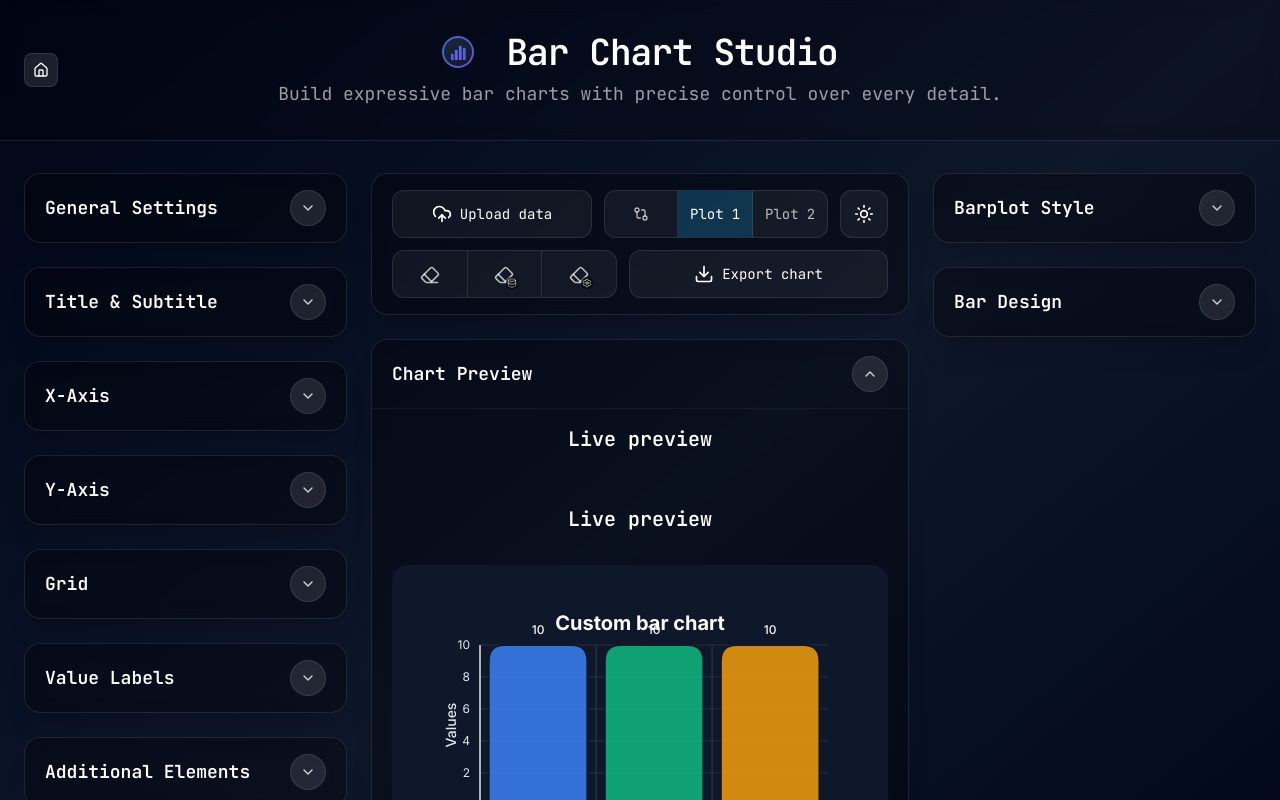
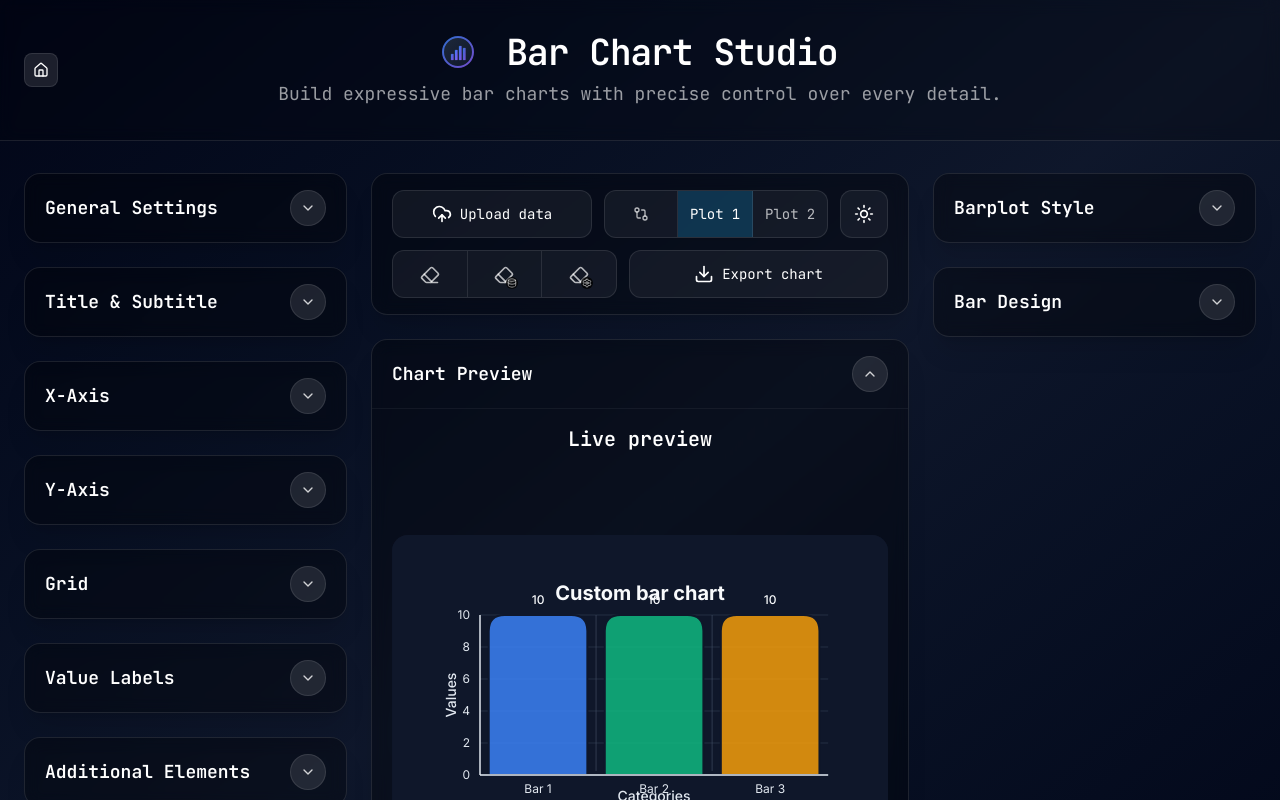
Before and after one commit to Prot10/Plot-Studio, a React (Vite) app: page /bar in a window 1280 px wide. Shown: the top 800 px of the page. Built offline with nearby package versions, Linux system fonts and the light colour scheme.

Commit message:
fix repeated live preview title

```diff
--- a/src/plots/bar/components/BarChartCentralPanel.tsx
+++ b/src/plots/bar/components/BarChartCentralPanel.tsx
@@ -42,16 +42,19 @@ export function BarChartCentralPanel({ chartPreview, dataTable }: BarChartCentra
             id: 'chart-preview-content',
             content: (
                 <div className={chartPreview.length > 1 ? 'space-y-4 sm:space-y-6' : undefined}>
-                    {chartPreview.map((previewProps, index) => (
+                    {chartPreview.map((previewProps, index) => {
+                        const { heading, ...chartPreviewProps } = previewProps;
+                        return (
                             <ChartPreviewBlock
                                 key={`preview-${index}`}
-                            chartElement={<ChartPreview {...previewProps} />}
-                            heading={previewProps.heading}
+                                chartElement={<ChartPreview {...chartPreviewProps} />}
+                                heading={heading}
                                 isActive={previewProps.isActive}
                                 onActivate={previewProps.onActivate}
                                 comparisonEnabled={previewProps.comparisonEnabled}
                             />
-                    ))}
+                        );
+                    })}
                 </div>
             )
         }]
--- a/src/plots/bar/components/CentralPanel/ChartPreview.tsx
+++ b/src/plots/bar/components/CentralPanel/ChartPreview.tsx
@@ -15,7 +15,6 @@ type ChartPreviewProps = {
   onRequestFocus: (target: FocusTarget) => void
   actionRequest?: ChartPreviewAction | null
   onActionHandled?: () => void
-  heading?: string
   isActive?: boolean
   onActivate?: () => void
   comparisonEnabled?: boolean
@@ -151,7 +150,6 @@ export function ChartPreview({
   onRequestFocus,
   actionRequest,
   onActionHandled,
-  heading,
   isActive = true,
   onActivate,
   comparisonEnabled = false,
@@ -575,10 +573,6 @@ export function ChartPreview({
 
   return (
     <>
-      <div className="flex h-full flex-col gap-8" style={{ color: settings.textColor }}>
-        <div className="text-center">
-          <h2 className="text-xl font-semibold text-white">{heading ?? 'Live preview'}</h2>
-        </div>
       <div
         ref={wrapperRef}
         className={classNames(
@@ -1319,7 +1313,6 @@ export function ChartPreview({
           })}
         </svg>
       </div>
-      </div>
       <DataImportModal isOpen={isImportDialogOpen} paletteName={settings.paletteName} onCancel={handleImportCancel} onConfirm={handleImportConfirm} />
       <ExportModal
         isOpen={isExportDialogOpen}
```
Lines whose indentation alone changed are shown as unchanged.
